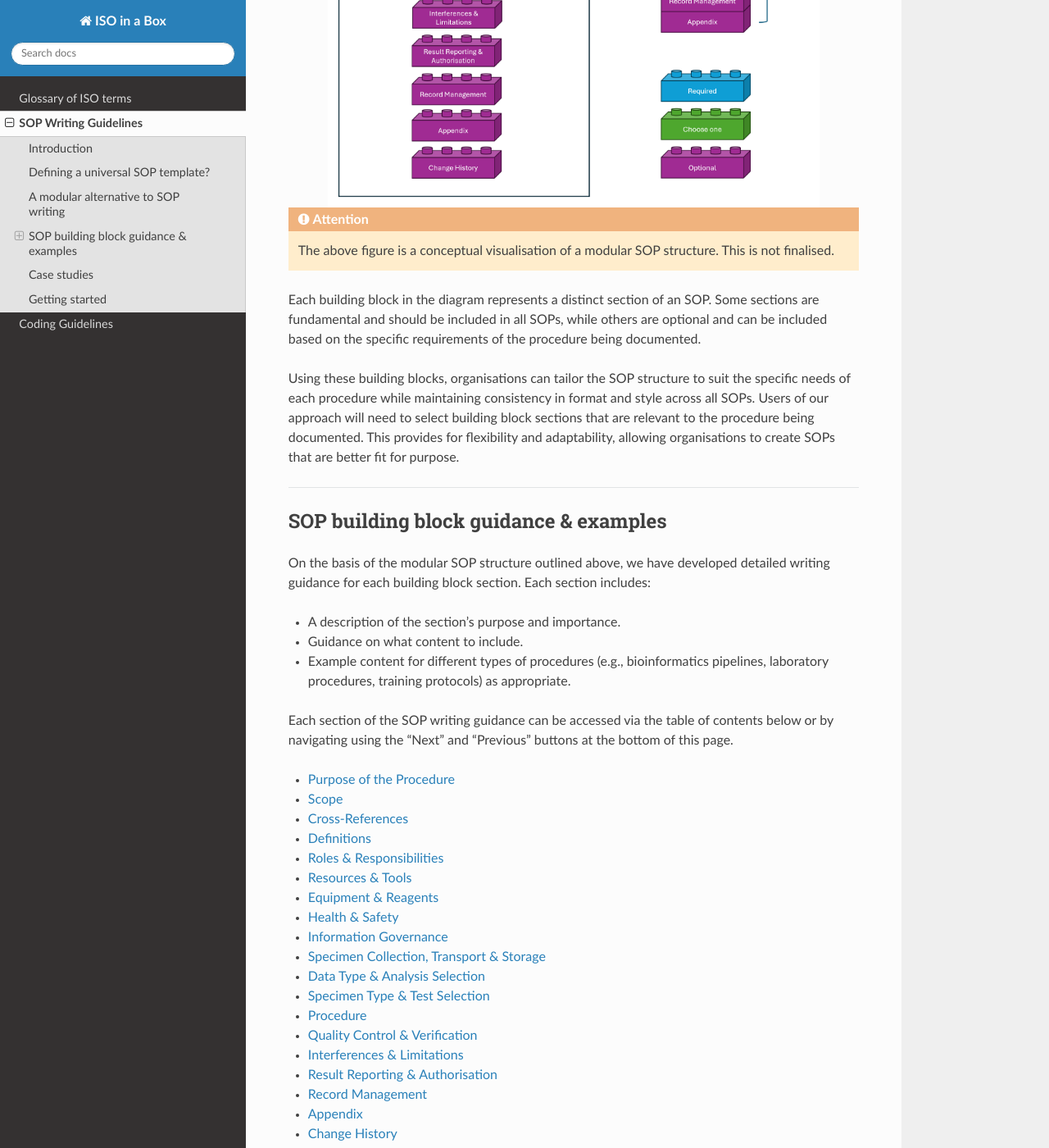
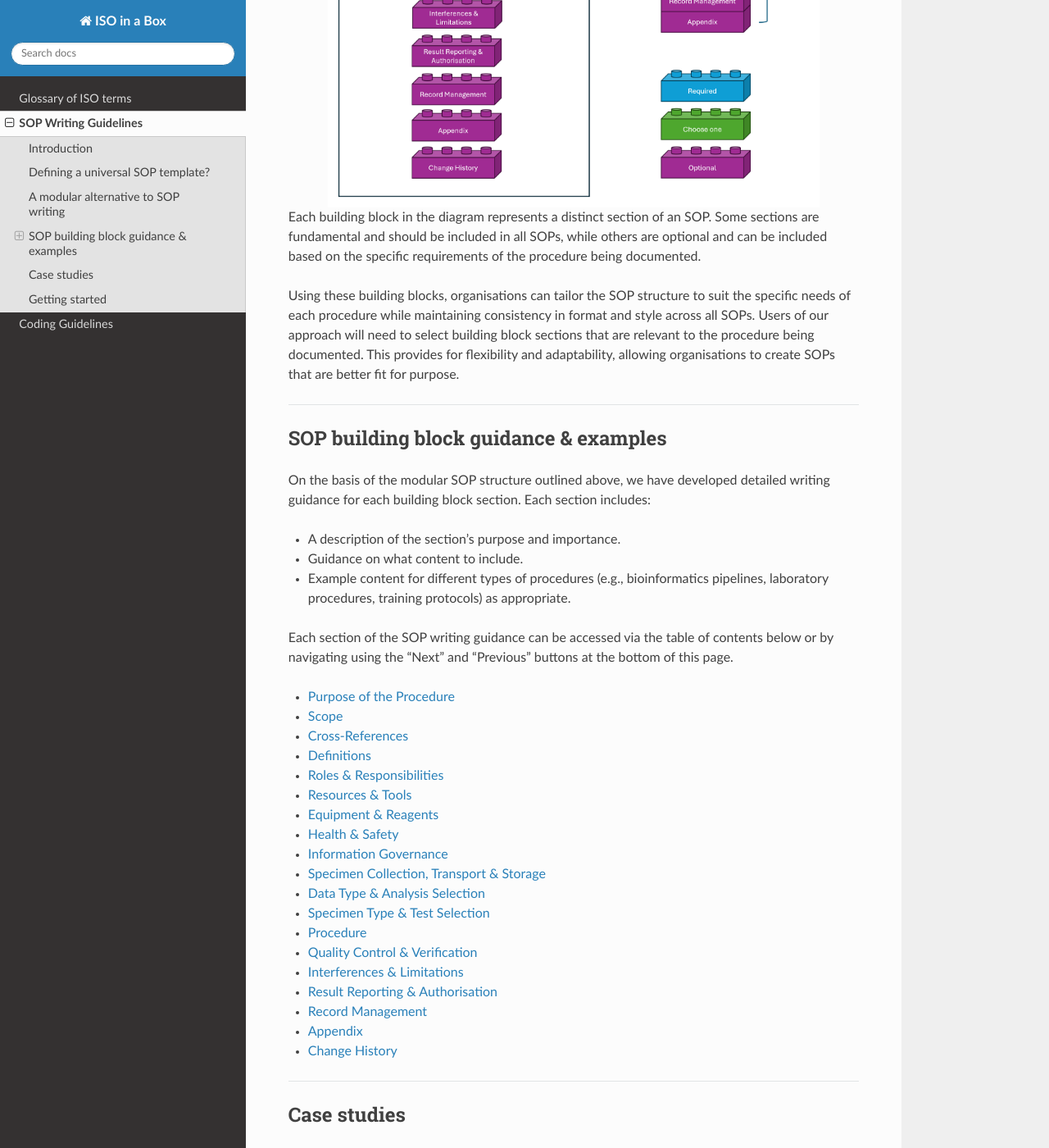
Before and after one commit to ASendellPrice/IIB-rtd, a Sphinx documentation site: the page built from docs/source/sop_guidelines.rst, in a window 1280 px wide and 1400 px high, scrolled down 1989 px. Shown: the whole window at 82% size. Built offline with Sphinx 7.4.7 and the Read the Docs theme 3.1.0, drawn with Linux system fonts in a browser that asks for light colours; some of the changed text lies outside the part shown.

```diff
--- a/docs/source/sop_guidelines.rst
+++ b/docs/source/sop_guidelines.rst
@@ -32,9 +32,6 @@ The following diagram illustrates the modular structure of SOPs using this appro
    :alt: Modular SOP Structure
    :align: center
    :width: 600px
-
-.. attention::
-   The above figure is a conceptual visualisation of a modular SOP structure. This is not finalised.
 
 Each building block in the diagram represents a distinct section of an SOP. Some sections are fundamental and should be included in all SOPs, while others are optional and can be included based on the specific requirements of the procedure being documented.
 
```
Also changed, not shown: other parts of docs/source/sop_guidelines.rst (+2 -2 lines), docs/source/sop_guide_purpose.rst (+3 -5 lines), docs/source/sop_guide_scope.rst (+6 -3 lines).
